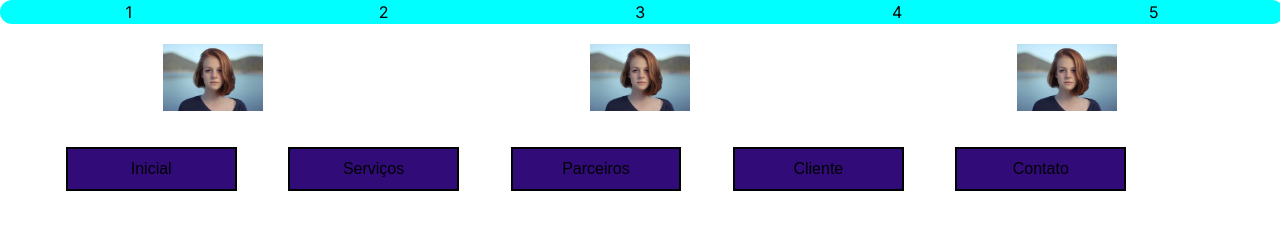
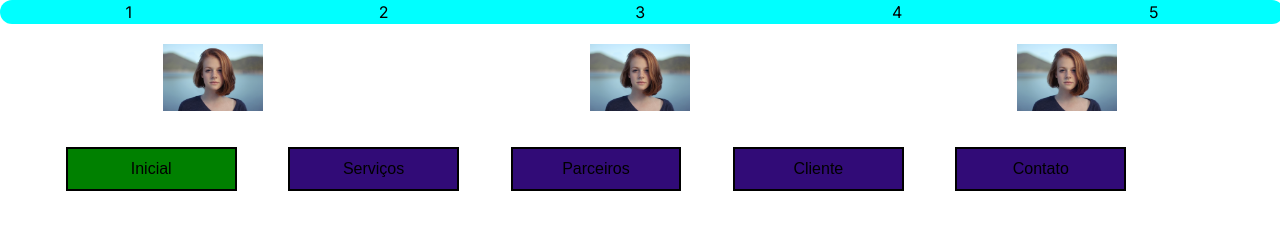
Before and after one commit to almeidafrederico/css-box-flex, a plain HTML site: page index.html in a window 1280 px wide. In both pictures the pointer is over the item "Inicial". Drawn offline with Linux system fonts and the light colour scheme.

Commit message:
add pseudo classes

```diff
--- a/src/css/style.css
+++ b/src/css/style.css
@@ -57,6 +57,10 @@ li{
     align-items:center;
 }
 
+li:hover{
+    background-color: green;
+}
+
 a{
     text-decoration: none;
     font-family: Arial, Helvetica, sans-serif;
```
